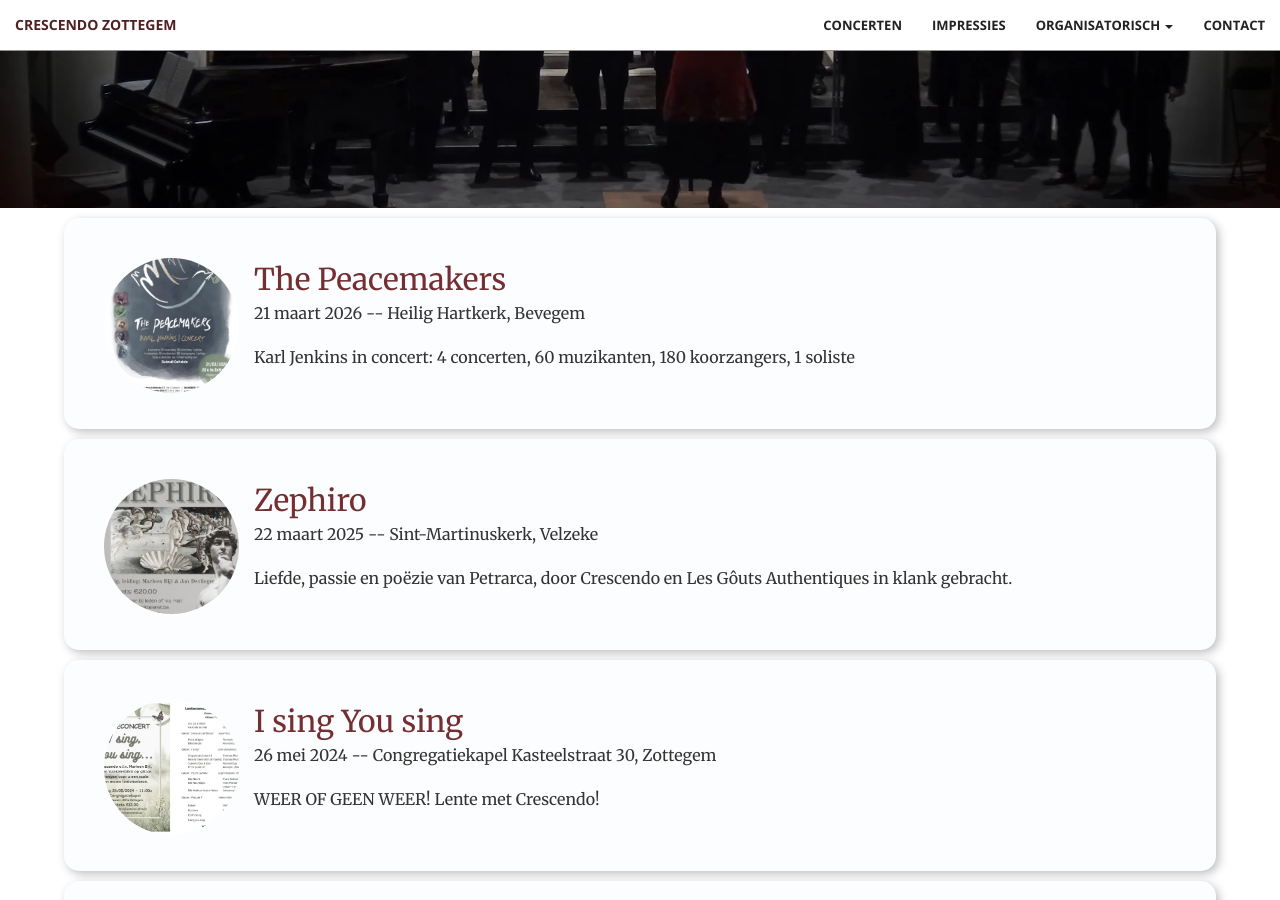
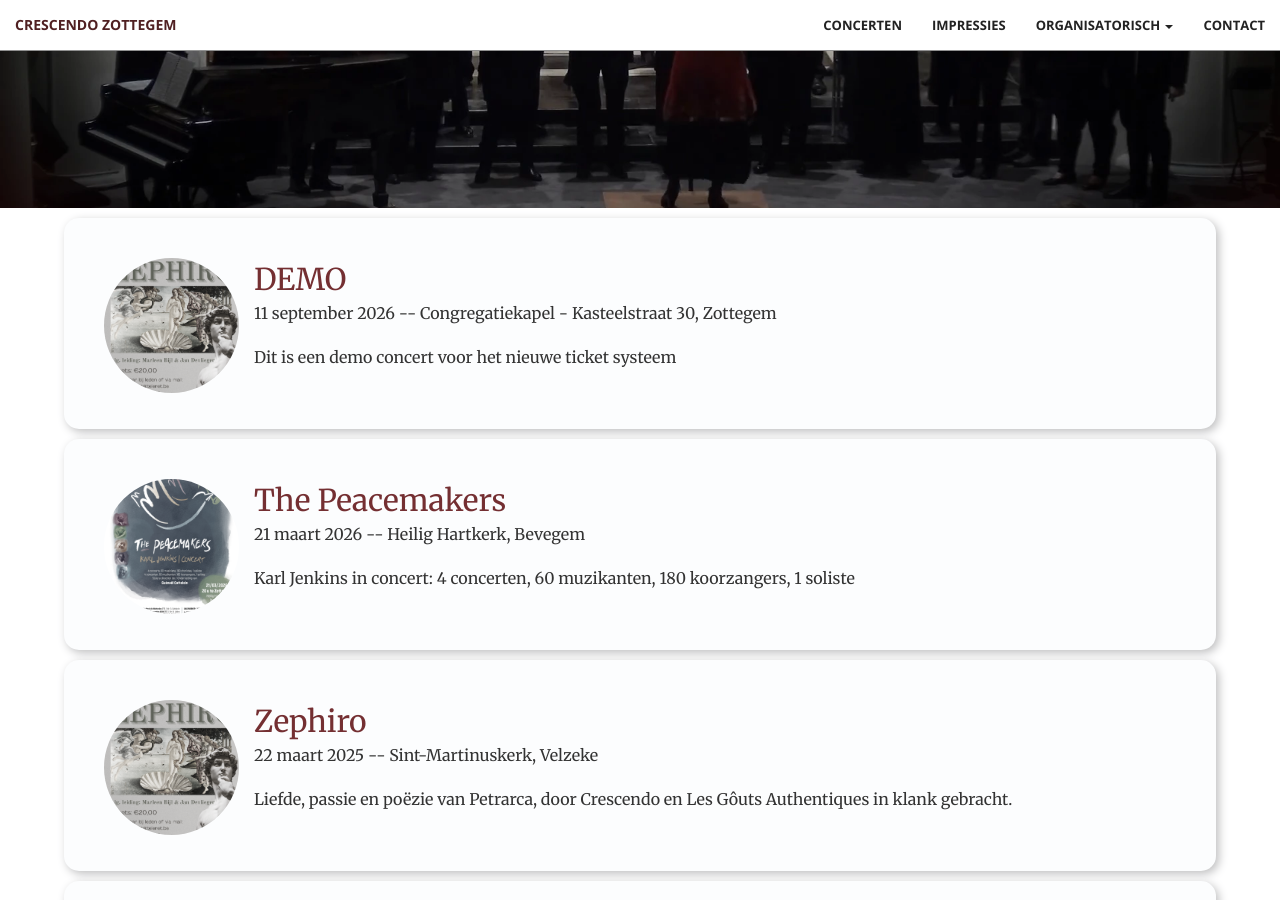
Before and after one commit to VZWCrescendo/crescendo_site, a Jekyll site: the page built from blog.html, in a window 1280 px wide and 900 px high, scrolled down 377 px. Built offline with Jekyll 4.4.1, drawn with Linux system fonts in a browser that asks for light colours; nearby versions of some CDN libraries; a script that is not in the unit is left out.

Commit message:
Feature/ticket payment integration (#36)
* WIP. First test to link to ticket checkout site.

* More work on ticket system. Using new eventhosted on Hi.Event's own
servers.

* Preparing for ticket system demo

* New demo project in Hi.Events linked.

* Updated info for demo concert.

* Removed demo todo file.

---------

Co-authored-by: Laurens MOONENS <laurens.moonens@exail.com>

```diff
--- /dev/null
+++ b/_events/2025-09-11-test-concert.md
@@ -0,0 +1,36 @@
+---
+layout: post
+title:  "DEMO"
+optreden: 2026-09-11 20:00:00 +0100
+locatie: Congregatiekapel - Kasteelstraat 30, Zottegem
+category: blog
+excerpt: "Dit is een demo concert voor het nieuwe ticket systeem"
+image: "img/kalender/zephiro.webp"
+---
+
+{{ page.excerpt }}
+
+----
+
+<center>
+  <h2>
+    Programma
+  </h2>
+  <h3>
+    ...
+  </h3>
+    Jullie mogen gewoon binnenkomen alsof het een concert is, wij controlleren jullie tickets, en kijken of alles goed werkt.
+</center>
+
+<br>
+
+<div class="gallery">
+<figure>
+  <a href="{{ page.image | absolute_url}}" data-lity>
+    <img src="{{ page.image | absolute_url}}" alt="11 september 2026 - Zephiro" />
+  </a>
+  <figcaption>Affiche "Zephiro"</figcaption>
+</figure>
+</div>
+
+<div data-hievents-id="9588" data-hievents-primary-color="#742f32" data-hievents-primary-text-color="#000000" data-hievents-secondary-color="#742f32" data-hievents-secondary-text-color="#ffffff" data-hievents-background-color="#ffffff" data-hievents-widget-type="widget" data-hievents-widget-version="1.0" data-hievents-locale="en" data-hievents-padding="20px" data-hievents-autoresize="true" data-hievents-continue-button-text="Continue" class="hievents-widget"></div>
--- a/_includes/head.html
+++ b/_includes/head.html
@@ -35,6 +35,8 @@
     <script src="//ajax.googleapis.com/ajax/libs/jquery/1.10.2/jquery.min.js"></script>
     <script>window.jQuery || document.write('<script src="{{ site.baseurl }}/js/vendor/jquery-1.10.2.min.js"><\/script>')</script>
 
+    <script async src="https://app.hi.events/widget.js"></script>
+
     <script src="{{ '/js/lity.js' | relative_url }}"></script>
     <script src="{{ '/js/main.js | relative_url }}"></script>
 
```
